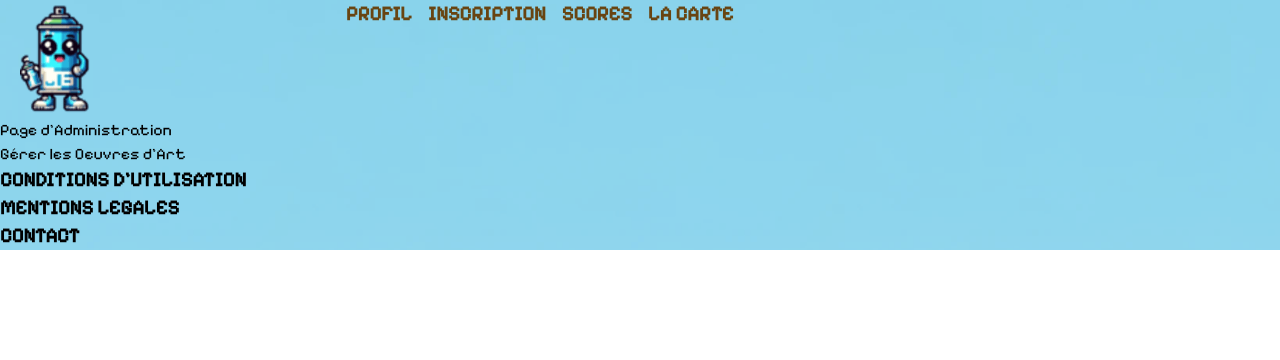
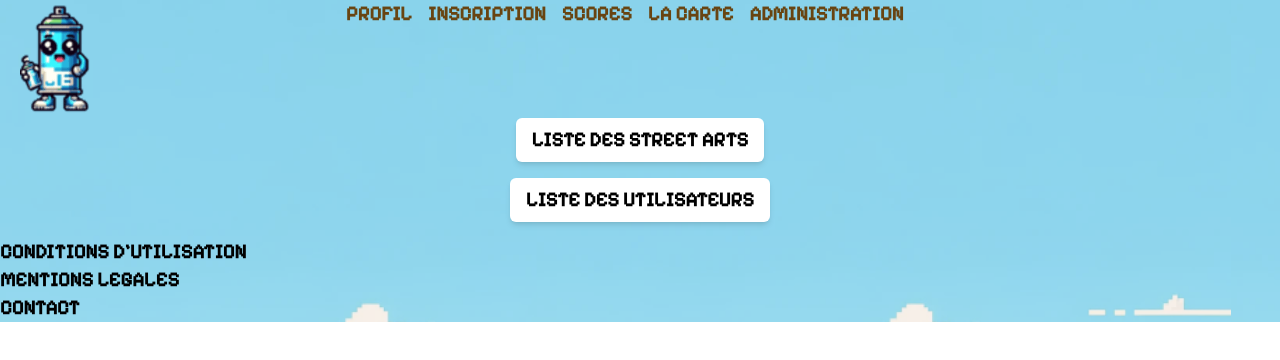
Before and after one commit to WildCodeSchool-2023-09/JS-RemoteFR-CrewStillant-P3-StreetHunter, a React (Vite) app in the folder frontend/: page /administration in a window 1280 px wide. Shown: the top 360 px of the page. Built offline with nearby package versions, Linux system fonts and the light colour scheme.

Commit message:
fix: fixing front and back for Artworks

```diff
--- a/frontend/src/components/Artworks/NewArtwork.jsx
+++ /dev/null
@@ -1,65 +0,0 @@
-import axios from "axios";
-import Proptypes from "prop-types";
-import { useState } from "react";
-
-export default function ArtworksForm({ setIsUpdated }) {
-  const [categorie, setCategorie] = useState(0);
-
-  const handleFormSubmit = (e) => {
-    e.preventDefault();
-    axios
-      .post(`${import.meta.env.VITE_BACKEND_URL}/api/artwork`, {
-        title: e.target[0].value,
-        adress: e.target[1].value,
-        validated: false,
-        categories_id: categorie,
-      })
-
-      .then(() => setIsUpdated(true));
-
-    e.target[0].value = "";
-    e.target[1].value = "";
-  };
-
-  return (
-    <div className="text-center my-8">
-      <form
-        onSubmit={handleFormSubmit}
-        className="mx-auto max-w-md p-4 border rounded-md"
-      >
-        <input
-          type="text"
-          required
-          className="w-full p-2 mb-4 border rounded-md"
-          placeholder="Votre Titre ici"
-        />
-        <input
-          type="text"
-          required
-          className="w-full p-2 mb-4 border rounded-md"
-          placeholder="L'adresse ici"
-        />
-
-        <select
-          value={categorie}
-          onChange={(e) => setCategorie(e.target.value)}
-        >
-          <option value={0}>abstract</option>
-          <option value={1}>realistic</option>
-          <option value={2}>calligraphy</option>
-          <option value={3}>retro</option>
-        </select>
-        <button
-          type="submit"
-          className="w-full bg-blue-500 hover:bg-blue-700 text-white font-bold py-2 px-4 rounded"
-        >
-          Ajouter
-        </button>
-      </form>
-    </div>
-  );
-}
-
-ArtworksForm.propTypes = {
-  setIsUpdated: Proptypes.func.isRequired,
-};
--- a/frontend/src/components/Navigation/NavBar.jsx
+++ b/frontend/src/components/Navigation/NavBar.jsx
@@ -20,6 +20,10 @@ export default function NavBar() {
     {
       path: "/map",
       title: "LA CARTE",
+    },
+    {
+      path: "/administration",
+      title: "ADMINISTRATION",
     },
   ];
   const [menuOpen, setMenuOpen] = useState(false);
--- a/frontend/src/pages/Administration/AdminPage.jsx
+++ b/frontend/src/pages/Administration/AdminPage.jsx
@@ -2,9 +2,20 @@ import { Link, Outlet } from "react-router-dom";
 
 function AdminPage() {
   return (
-    <div>
-      <h1>Page d'Administration</h1>
-      <Link to="/administration/artworks">Gérer les Oeuvres d'Art</Link>
+    <div className="flex flex-col items-center justify-center ">
+      <Link
+        to="/administration/artworks"
+        className="bg-white text-black px-4 py-2 rounded-md shadow-md hover:bg-blue-600 text-xl font-semibold mb-4"
+      >
+        LISTE DES STREET ARTS
+      </Link>
+      <Link
+        to="/administration/users"
+        className="bg-white text-black px-4 py-2 rounded-md shadow-md hover:bg-blue-600 text-xl font-semibold mb-4"
+      >
+        LISTE DES UTILISATEURS
+      </Link>
+
       <Outlet />
     </div>
   );
--- a/frontend/src/pages/Administration/ArtworksListPage.jsx
+++ b/frontend/src/pages/Administration/ArtworksListPage.jsx
@@ -22,9 +22,6 @@ export default function ArtworksPage() {
   }, [isUpdated]);
 
   return (
-    <>
-      <h1>Artworks page</h1>
-      <ArtworksList artworks={updatedArtworks} setIsUpdated={setIsUpdated} />
-    </>
+    <ArtworksList artworks={updatedArtworks} setIsUpdated={setIsUpdated} />
   );
 }
```
